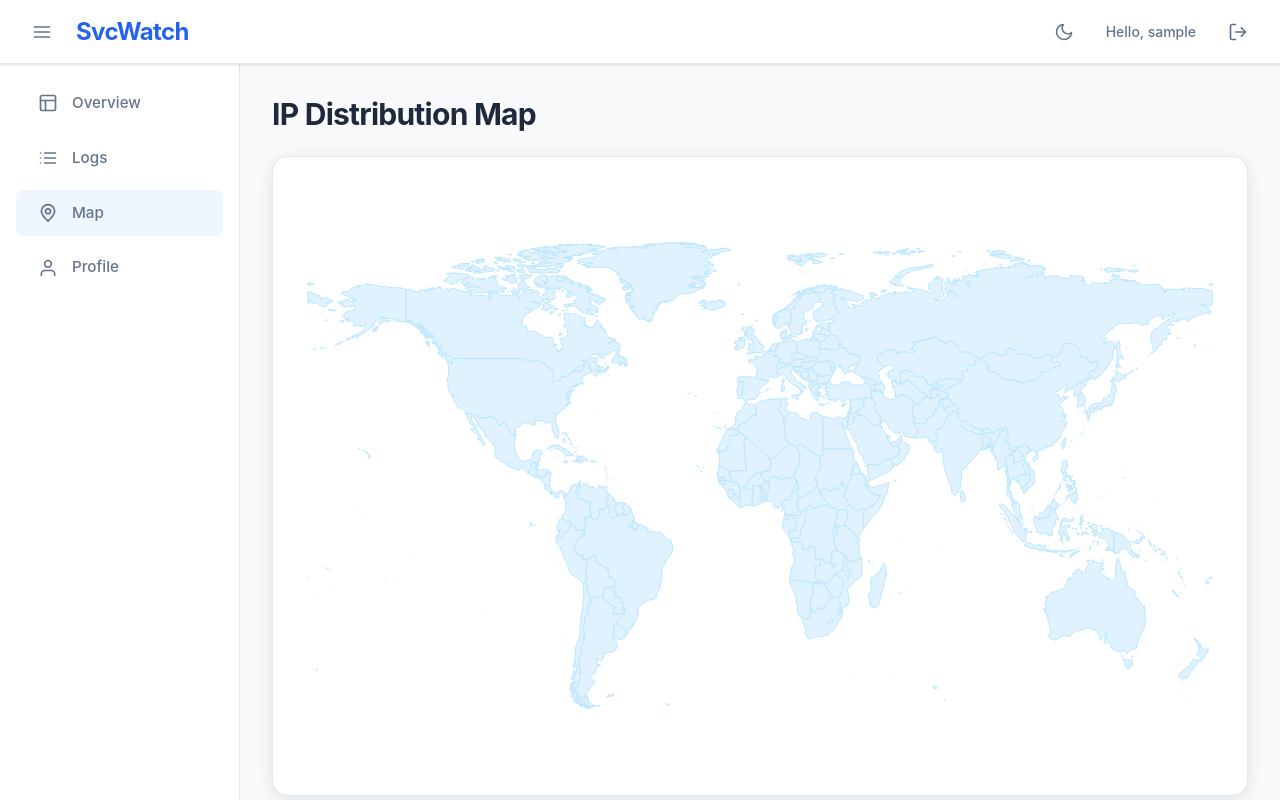
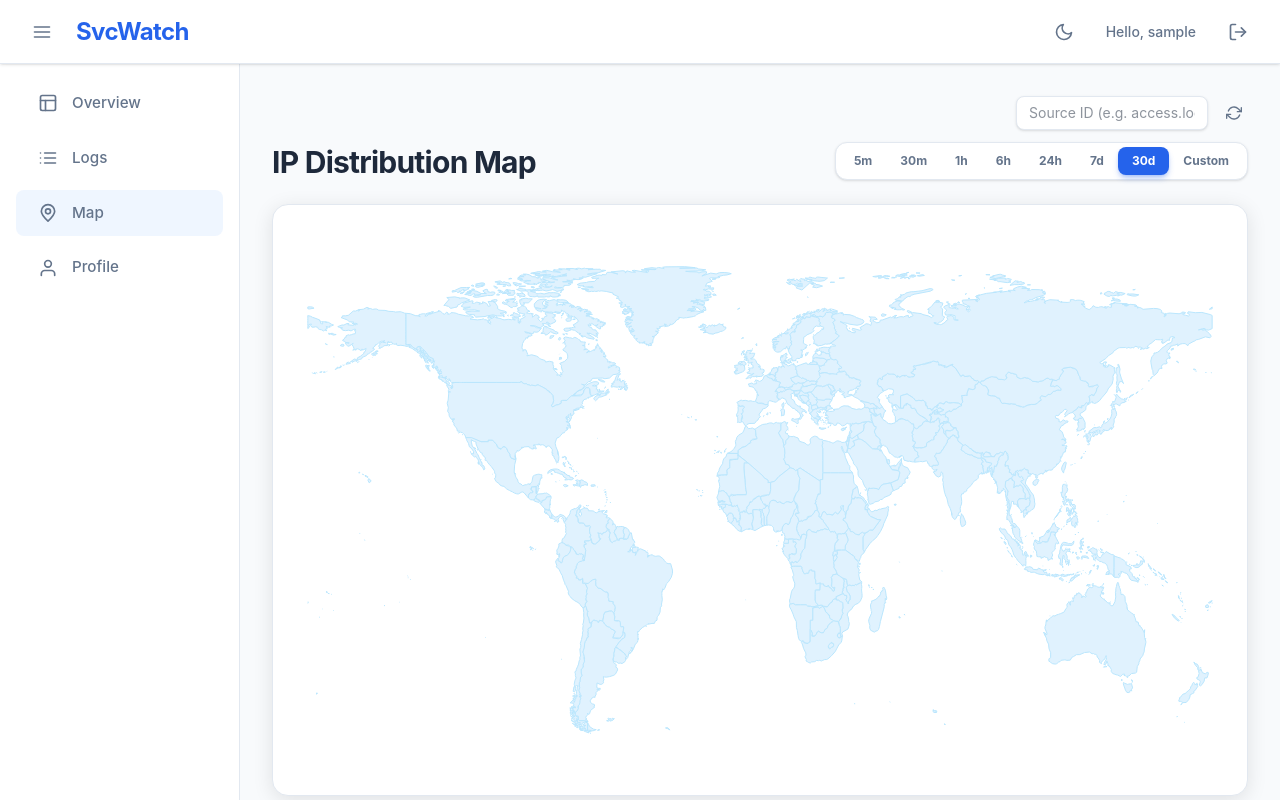
Before and after one commit to brettoak/SvcWatch, a Vue app in the folder frontend/: page /map in a window 1280 px wide. Built offline with nearby package versions, Linux system fonts and the light colour scheme; no server answers; sample sign-in values are in the browser's storage; the HTML template or start-up script is replaced by a standard one.

Commit message:
Add time range and source filters to GeoMap

```diff
--- a/frontend/src/services/api.ts
+++ b/frontend/src/services/api.ts
@@ -249,11 +249,12 @@ export interface GeoDistributionResponse {
   data: GeoDistributionItem[]
 }
 
-export const getGeoDistribution = (startTime: string, endTime: string, limit: number = 100) => {
+export const getGeoDistribution = (startTime: string, endTime: string, sourceId?: string, limit: number = 100) => {
   return api.get<GeoDistributionResponse>('/stats/geo-distribution', {
     params: {
       start_time: startTime,
       end_time: endTime,
+      source_id: sourceId,
       limit,
     },
   })
--- a/frontend/src/views/GeoMap.vue
+++ b/frontend/src/views/GeoMap.vue
@@ -1,5 +1,5 @@
 <script setup lang="ts">
-import { ref, onMounted, computed } from 'vue'
+import { ref, watch, onMounted, computed } from 'vue'
 import { useThemeStore } from '@/stores/theme'
 import { getGeoDistribution } from '@/services/api'
 import type { GeoDistributionItem } from '@/services/api'
@@ -28,13 +28,57 @@ const loading = ref(true)
 const mapLoaded = ref(false)
 const geoData = ref<GeoDistributionItem[]>([])
 
+const timeFilter = ref('30d')
+const timeOptions = [
+  { label: '5m', value: '5m' },
+  { label: '30m', value: '30m' },
+  { label: '1h', value: '1h' },
+  { label: '6h', value: '6h' },
+  { label: '24h', value: '24h' },
+  { label: '7d', value: '7d' },
+  { label: '30d', value: '30d' },
+  { label: 'Custom', value: 'custom' },
+]
+
+const customStartTime = ref('')
+const customEndTime = ref('')
+const sourceId = ref('')
+
+const calculateTimeRange = () => {
+  const end = new Date()
+  let start = new Date(end)
+
+  if (timeFilter.value === 'custom') {
+    if (!customStartTime.value || !customEndTime.value) return null
+    return {
+      startStr: new Date(customStartTime.value).toISOString(),
+      endStr: new Date(customEndTime.value).toISOString()
+    }
+  }
+
+  switch (timeFilter.value) {
+    case '5m': start.setMinutes(start.getMinutes() - 5); break
+    case '30m': start.setMinutes(start.getMinutes() - 30); break
+    case '1h': start.setHours(start.getHours() - 1); break
+    case '6h': start.setHours(start.getHours() - 6); break
+    case '24h': start.setHours(start.getHours() - 24); break
+    case '7d': start.setDate(start.getDate() - 7); break
+    case '30d': start.setDate(start.getDate() - 30); break
+  }
+
+  return {
+    startStr: start.toISOString(),
+    endStr: end.toISOString()
+  }
+}
+
 const fetchGeoData = async () => {
+  const range = calculateTimeRange()
+  if (!range) return
+
   loading.value = true
   try {
-    const end = new Date()
-    const start = new Date(end)
-    start.setDate(start.getDate() - 30) // Default 30 days
-    const res = await getGeoDistribution(start.toISOString(), end.toISOString())
+    const res = await getGeoDistribution(range.startStr, range.endStr, sourceId.value)
     if (res.data && res.data.code === 200) {
       geoData.value = res.data.data || []
     }
@@ -44,6 +88,12 @@ const fetchGeoData = async () => {
     loading.value = false
   }
 }
+
+watch(timeFilter, (newVal) => {
+  if (newVal !== 'custom') {
+    fetchGeoData()
+  }
+})
 
 onMounted(async () => {
   try {
@@ -55,6 +105,19 @@ onMounted(async () => {
   } catch (err) {
     console.error('Failed to load world.json', err)
   }
+
+  const end = new Date()
+  const start = new Date(end)
+  start.setDate(start.getDate() - 30)
+
+  const toLocalISO = (d: Date) => {
+    const pad = (n: number) => n.toString().padStart(2, '0')
+    return `${d.getFullYear()}-${pad(d.getMonth() + 1)}-${pad(d.getDate())}T${pad(d.getHours())}:${pad(d.getMinutes())}`
+  }
+
+  customEndTime.value = toLocalISO(end)
+  customStartTime.value = toLocalISO(start)
+
   await fetchGeoData()
 })
 
@@ -132,9 +195,54 @@ const option = computed(() => {
 </script>
 
 <template>
-  <div class="flex flex-col h-[calc(100vh-100px)] gap-6 animate-fade-in">
-    <div class="flex justify-between items-end">
-      <h1 class="text-3xl font-bold m-0 tracking-tight text-text-primary">IP Distribution Map</h1>
+  <div class="flex flex-col h-[calc(100vh-100px)] gap-6 animate-fade-in text-text-primary">
+    <div class="flex flex-col gap-6 md:flex-row md:justify-between md:items-end">
+      <h1 class="text-3xl font-bold m-0 tracking-tight">IP Distribution Map</h1>
+
+      <div class="flex flex-col items-end gap-3">
+        <div class="flex items-center gap-3 w-full md:w-auto">
+          <input
+            type="text"
+            v-model="sourceId"
+            placeholder="Source ID (e.g. access.log)"
+            class="flex-1 md:w-48 bg-bg-secondary border border-border-color text-text-primary px-3 py-1.5 rounded-lg text-sm outline-none transition-all focus:border-primary-blue shadow-sm"
+            @keyup.enter="fetchGeoData"
+          />
+          <button
+            class="bg-transparent border-none text-text-secondary cursor-pointer p-1.5 rounded-md flex items-center justify-center transition-all duration-200 hover:bg-bg-secondary hover:text-primary-blue disabled:opacity-50 disabled:cursor-not-allowed group"
+            @click="fetchGeoData"
+            :disabled="loading"
+            title="Refresh"
+          >
+            <svg viewBox="0 0 24 24" width="16" height="16" stroke="currentColor" stroke-width="2" fill="none" stroke-linecap="round" stroke-linejoin="round" class="group-active:rotate-180 transition-transform duration-300">
+              <polyline points="23 4 23 10 17 10"></polyline>
+              <polyline points="1 20 1 14 7 14"></polyline>
+              <path d="M3.51 9a9 9 0 0 1 14.85-3.36L23 10M1 14l4.64 4.36A9 9 0 0 0 20.49 15"></path>
+            </svg>
+          </button>
+        </div>
+
+        <div class="flex flex-col gap-2 items-end">
+          <div class="flex bg-bg-secondary rounded-xl p-1 shadow-sm border border-border-color flex-wrap">
+            <button
+              v-for="opt in timeOptions"
+              :key="opt.value"
+              class="px-3.5 py-1.5 rounded-lg text-xs font-bold cursor-pointer transition-all duration-200"
+              :class="timeFilter === opt.value ? 'bg-primary-blue text-white shadow-md shadow-primary-blue/30' : 'bg-transparent text-text-secondary hover:text-text-primary'"
+              @click="timeFilter = opt.value"
+            >
+              {{ opt.label }}
+            </button>
+          </div>
+
+          <div v-if="timeFilter === 'custom'" class="flex items-center gap-2 bg-bg-secondary p-1.5 rounded-xl shadow-sm border border-border-color animate-fade-in mt-1 flex-wrap">
+            <input type="datetime-local" v-model="customStartTime" class="bg-transparent border border-border-color text-text-primary px-2.5 py-1.5 rounded-md text-sm outline-none transition-all focus:border-primary-blue" />
+            <span class="text-text-secondary text-sm">to</span>
+            <input type="datetime-local" v-model="customEndTime" class="bg-transparent border border-border-color text-text-primary px-2.5 py-1.5 rounded-md text-sm outline-none transition-all focus:border-primary-blue" />
+            <button class="bg-primary-blue text-white border-none py-1.5 px-4 rounded-md text-sm font-bold cursor-pointer transition-all hover:brightness-110 hover:-translate-y-px disabled:opacity-60 disabled:cursor-not-allowed" @click="fetchGeoData" :disabled="loading">Search</button>
+          </div>
+        </div>
+      </div>
     </div>
 
     <div class="flex-1 bg-bg-secondary rounded-2xl shadow-card border border-border-color p-4 relative overflow-hidden">
```
